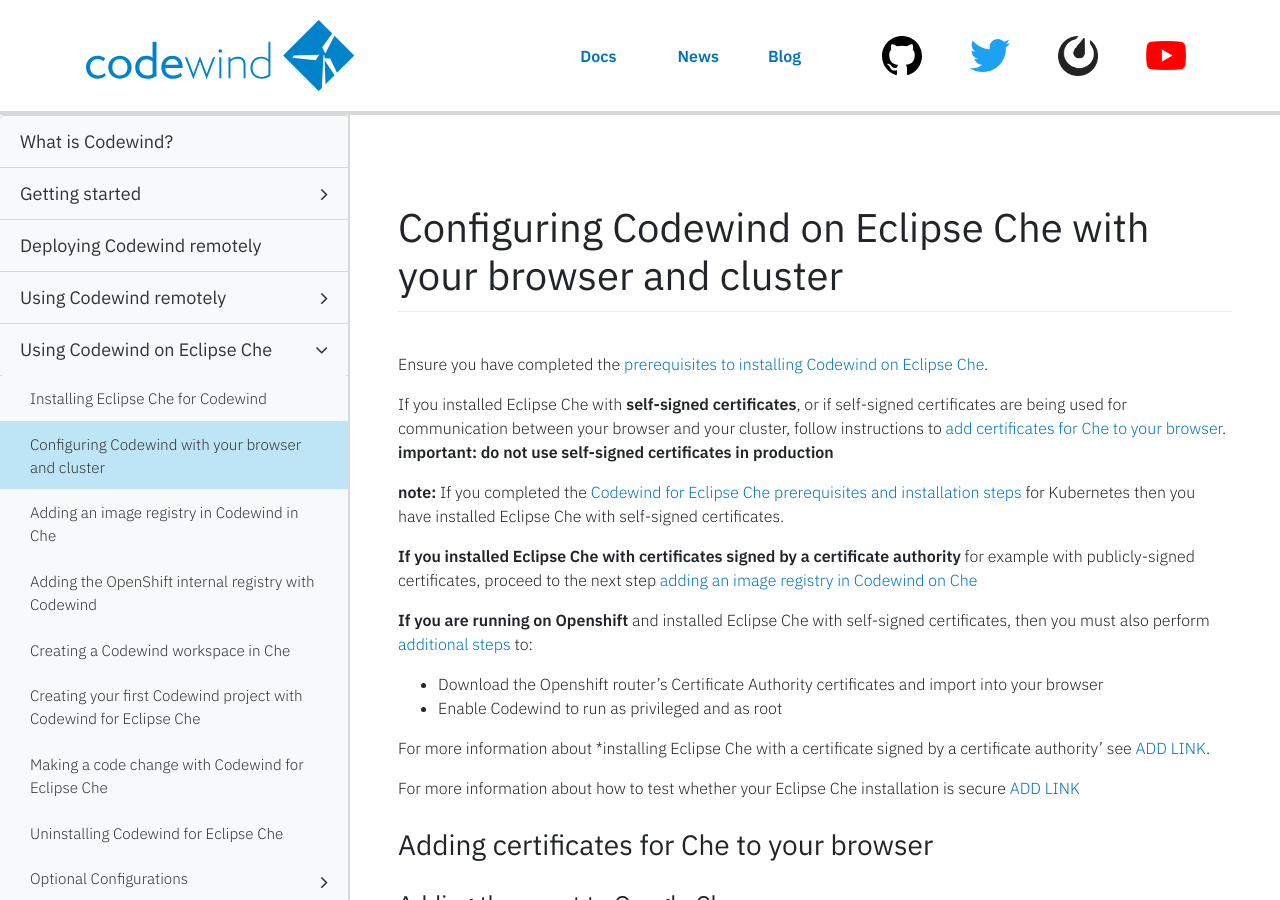
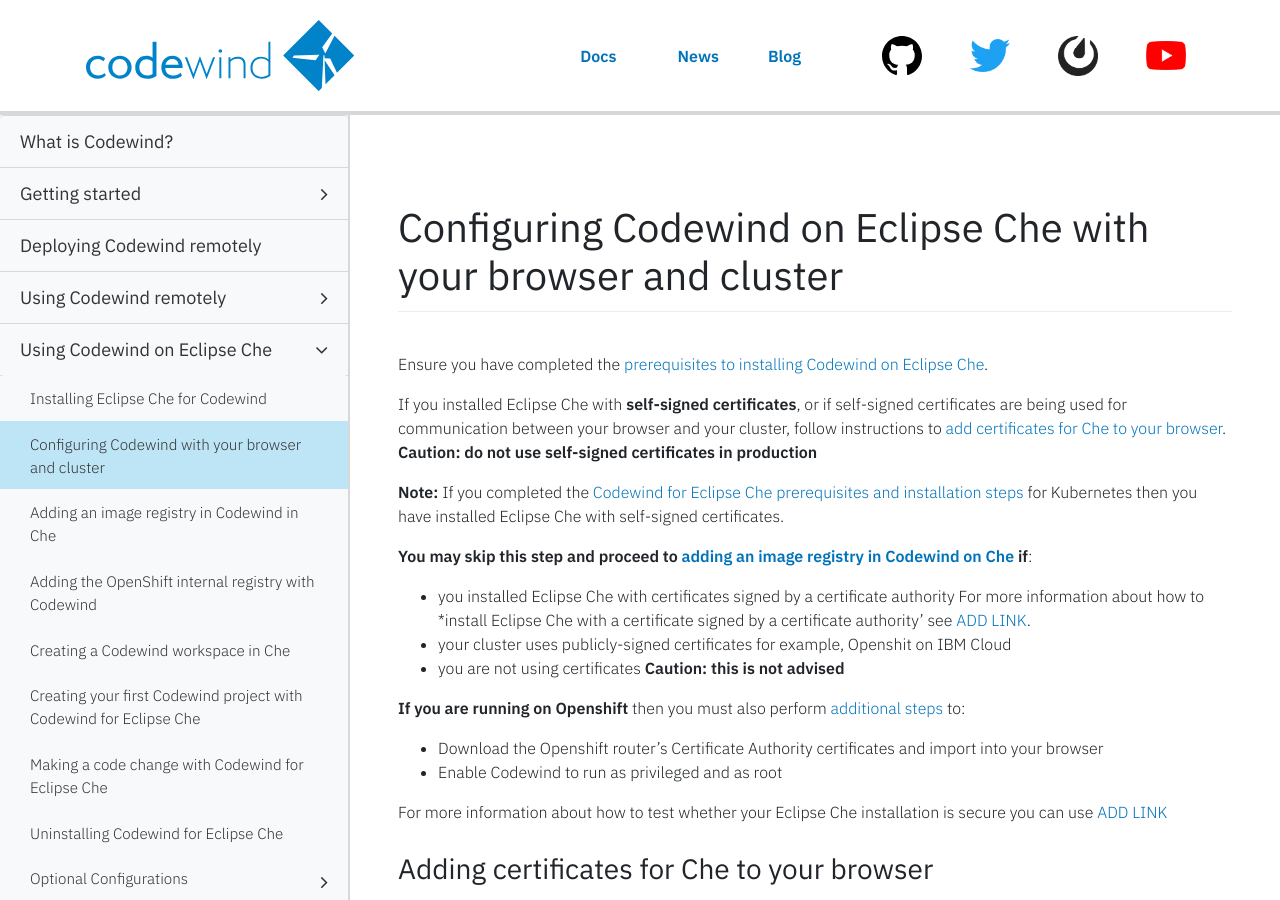
Before and after one commit to eclipse-archived/codewind-docs, a Jekyll site: the page built from docs/_documentations/che-browserconfig.md, in a window 1280 px wide and 900 px high. Built offline with Jekyll 4.4.1, drawn with Linux system fonts in a browser that asks for light colours; nearby versions of some CDN libraries; comment, search, counter and statistics services are not loaded.

Commit message:
reworking certificates instruction and rewording how we refer to remote from eclipse che install overview
Signed-off-by: MelHopper <melanieh@uk.ibm.com>

```diff
--- a/docs/_documentations/che-browserconfig.md
+++ b/docs/_documentations/che-browserconfig.md
@@ -11,19 +11,21 @@ type: document
 
 Ensure you have completed the [prerequisites to installing Codewind on Eclipse Che](./che-installinfo.html#prerequisites).
 
-If you installed Eclipse Che with **self-signed certificates**, or if self-signed certificates are being used for communication between your browser and your cluster, follow instructions to [add certificates for Che to your browser](./che-browserconfig.html#adding-certificates-for-che-to-your-browser). **important: do not use self-signed certificates in production**
+If you installed Eclipse Che with **self-signed certificates**, or if self-signed certificates are being used for communication between your browser and your cluster, follow instructions to [add certificates for Che to your browser](./che-browserconfig.html#adding-certificates-for-che-to-your-browser). **Caution: do not use self-signed certificates in production**
 
-**note:** If you completed the [Codewind for Eclipse Che prerequisites and installation steps](./che-installinfo.html) for Kubernetes then you have installed Eclipse Che with self-signed certificates.
+**Note:** If you completed the [Codewind for Eclipse Che prerequisites and installation steps](./che-installinfo.html) for Kubernetes then you have installed Eclipse Che with self-signed certificates.
 
-**If you installed Eclipse Che with certificates signed by a certificate authority** for example with publicly-signed certificates, proceed to the next step [adding an image registry in Codewind on Che](./che-setupregistries.html)
+**You may skip this step and proceed to [adding an image registry in Codewind on Che](./che-setupregistries.html) if**:
 
-**If you are running on Openshift** and installed Eclipse Che with self-signed certificates, then you must also perform [additional steps](./che-browserconfig.html#additional-instructions-for-openshift) to:
+- you installed Eclipse Che with certificates signed by a certificate authority For more information about how to *install Eclipse Che with a certificate signed by a certificate authority' see [ADD LINK]().
+- your cluster uses publicly-signed certificates for example, Openshit on IBM Cloud
+- you are not using certificates **Caution: this is not advised**
+
+**If you are running on Openshift** then you must also perform [additional steps](./che-browserconfig.html#additional-instructions-for-openshift) to:
 - Download the Openshift router's Certificate Authority certificates and import into your browser
 - Enable Codewind to run as privileged and as root
 
-For more information about *installing Eclipse Che with a certificate signed by a certificate authority' see [ADD LINK]().
-
-For more information about how to test whether your Eclipse Che installation is secure [ADD LINK](hhtp://myserver.com)
+For more information about how to test whether your Eclipse Che installation is secure you can use [ADD LINK](hhtp://myserver.com)
 
 ### Adding certificates for Che to your browser
 
```
Also changed, not shown: docs/_documentations/che-installinfo.md (+1 -1 lines).
